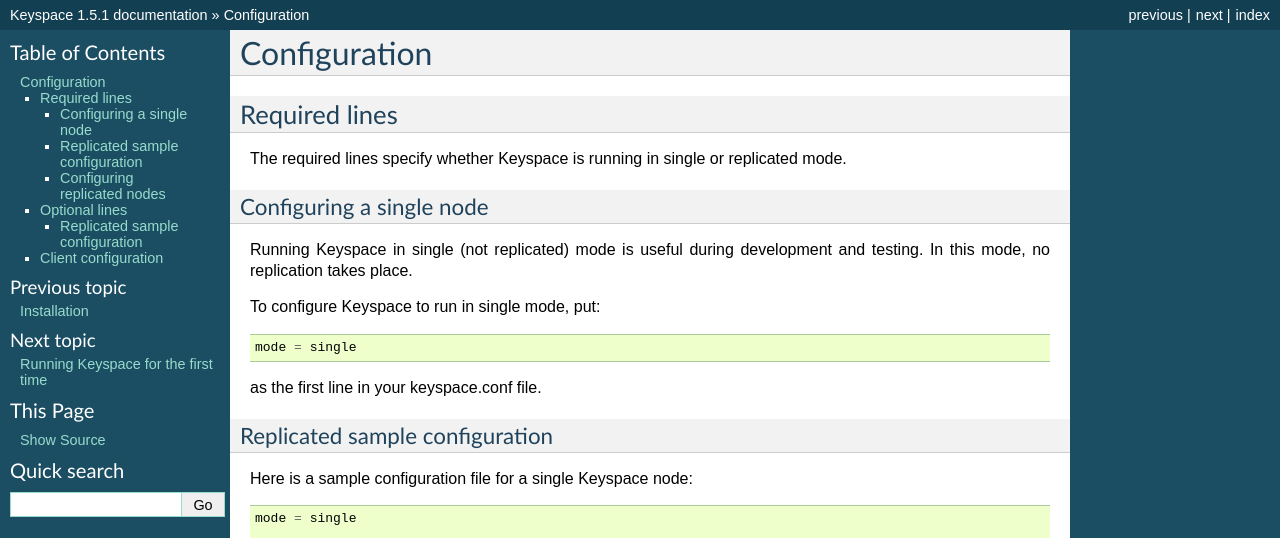
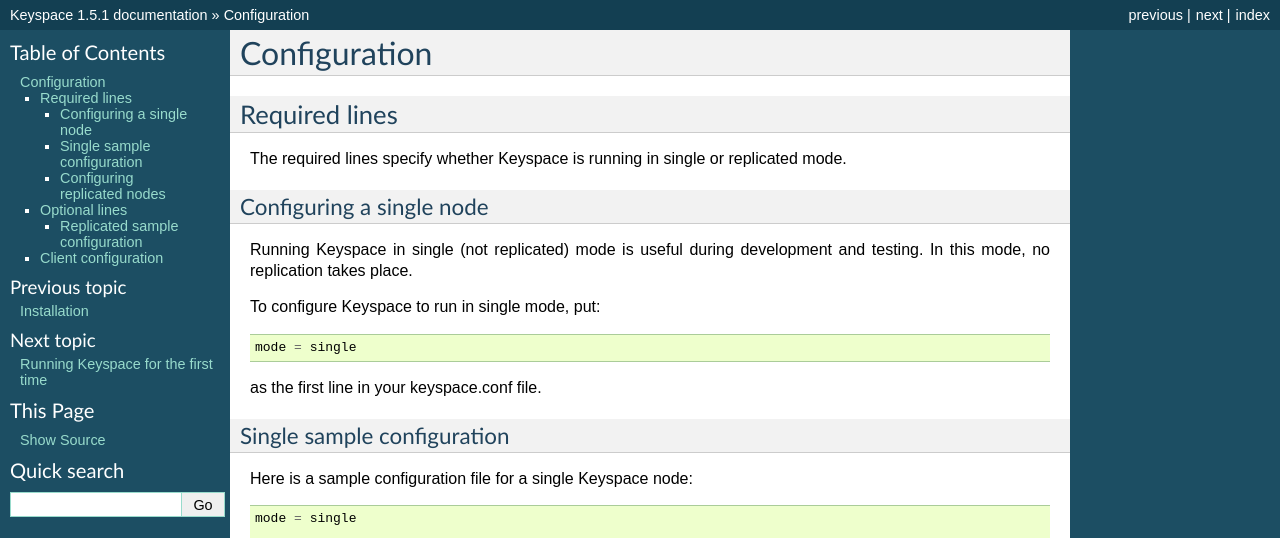
Before and after one commit to scalien/keyspace, a Sphinx documentation site: the page built from doc/Sphinx/source/configuration.rst, in a window 1280 px wide and 900 px high. Shown: the top 538 px of the window. Built offline with Sphinx 7.4.7, drawn with Linux system fonts in a browser that asks for light colours; formulas are drawn with MathJax 3.

Commit message:
Added Sphinx docs.

```diff
--- a/doc/Sphinx/source/configuration.rst
+++ b/doc/Sphinx/source/configuration.rst
@@ -21,7 +21,7 @@
 
 as the first line in your keyspace.conf file.
 
-Replicated sample configuration
+Single sample configuration
 -------------------------------
 
 Here is a sample configuration file for a single Keyspace node::
--- a/doc/Sphinx/source/understanding.rst
+++ b/doc/Sphinx/source/understanding.rst
@@ -72,6 +72,6 @@
 Additional reading
 ==================
 
-For more details see the Keyspace and PaxosLease whitepapers available for download at http://scalien.com/whitepapers.
+For more details see the Keyspace and PaxosLease whitepapers available at http://scalien.com/whitepapers.
 
 Paxos is explained in Leslie Lamport's paper `Paxos made simple <http://www.google.com/search?client=opera&rls=en&q=paxos+made+simple&sourceid=opera&ie=utf-8&oe=utf-8>`_.
```
